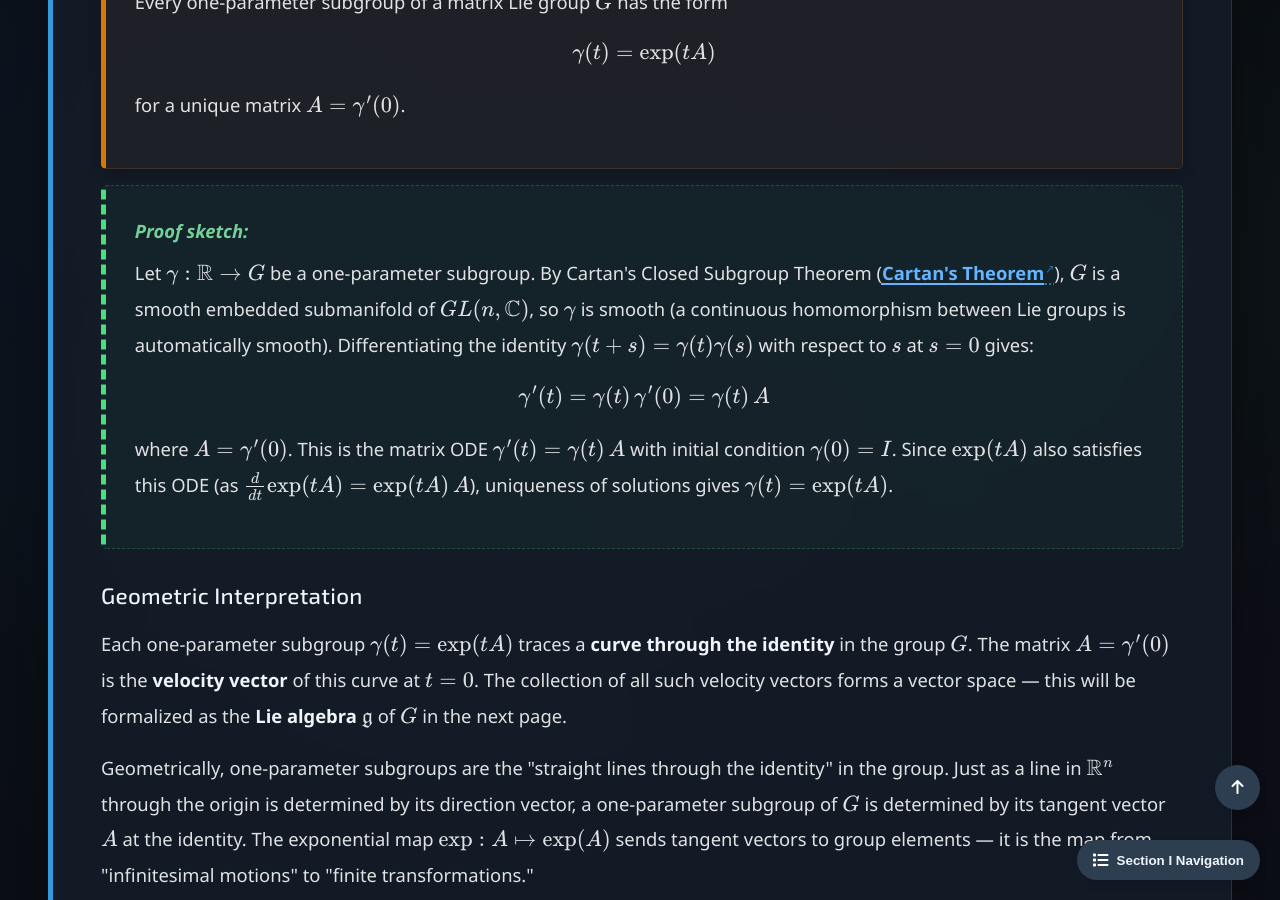
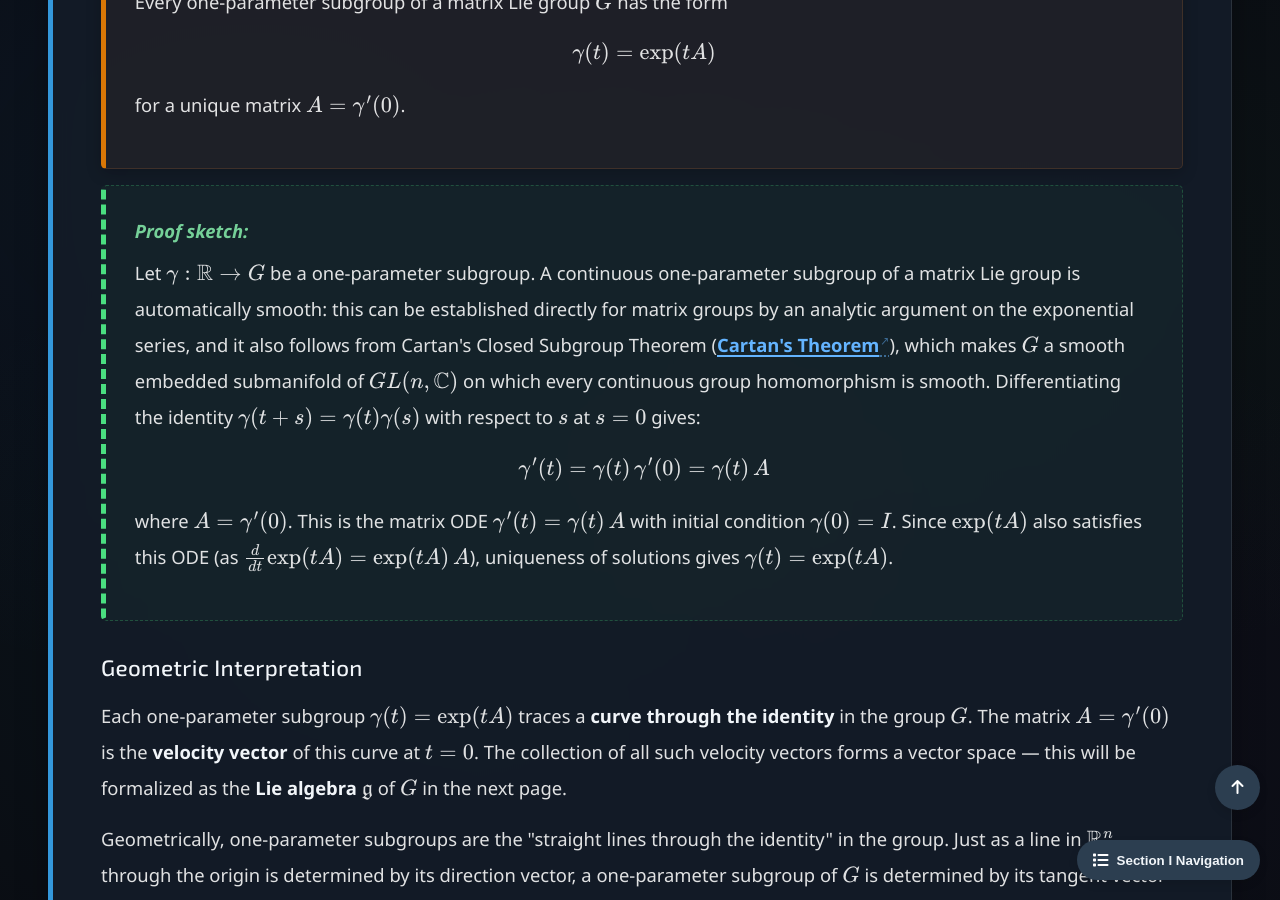
Before and after one commit to Yusukey01/yusukey01.github.io, a Jekyll site: the page built from Mathematics/Linear_algebra/matrix_exponential.html, in a window 1280 px wide and 900 px high, scrolled down 10091 px. Built offline with Jekyll 4.4.1, drawn with Linux system fonts in a browser that asks for light colours; some of the changed text lies outside the part shown.

Commit message:
chnaged explanation methods

```diff
--- a/Mathematics/Linear_algebra/matrix_exponential.html
+++ b/Mathematics/Linear_algebra/matrix_exponential.html
@@ -516,11 +516,13 @@ uses_python: false
                 <div class="proof">
                     <span class="proof-title">Proof sketch:</span>
                     <p>
-                        Let \(\gamma : \mathbb{R} \to G\) be a one-parameter subgroup. By Cartan's Closed
-                        Subgroup Theorem
+                        Let \(\gamma : \mathbb{R} \to G\) be a one-parameter subgroup. A continuous
+                        one-parameter subgroup of a matrix Lie group is automatically smooth: this can be
+                        established directly for matrix groups by an analytic argument on the exponential
+                        series, and it also follows from Cartan's Closed Subgroup Theorem
                         (<a href="lie_groups.html#T-cartan_closed_subgroup" class="ref-link"><strong>Cartan's Theorem</strong></a>),
-                        \(G\) is a smooth embedded submanifold of \(GL(n, \mathbb{C})\), so \(\gamma\) is smooth
-                        (a continuous homomorphism between Lie groups is automatically smooth).
+                        which makes \(G\) a smooth embedded submanifold of \(GL(n, \mathbb{C})\) on which
+                        every continuous group homomorphism is smooth.
                         Differentiating the identity \(\gamma(t + s) = \gamma(t)\gamma(s)\) with respect to
                         \(s\) at \(s = 0\) gives:
                         \[
@@ -662,7 +664,7 @@ uses_python: false
                     (matrices satisfying conditions like skew-symmetry or tracelessness) into
                     <em>nonlinear</em> group elements (orthogonal matrices, volume-preserving
                     transformations). The one-parameter subgroup theorem showed that this passage is
-                    canonical: every continuous path through the identity in a matrix Lie group is an
+                    canonical: every continuous one-parameter subgroup of a matrix Lie group is an
                     exponential.
                 </p>
 
```
Also changed, not shown: other parts of Mathematics/Linear_algebra/matrix_exponential.html (+2 -2 lines), Mathematics/Linear_algebra/lie_algebras.html (+17 -0 lines), Mathematics/Linear_algebra/lie_correspondence.html (+7 -5 lines), data/previews.json.
